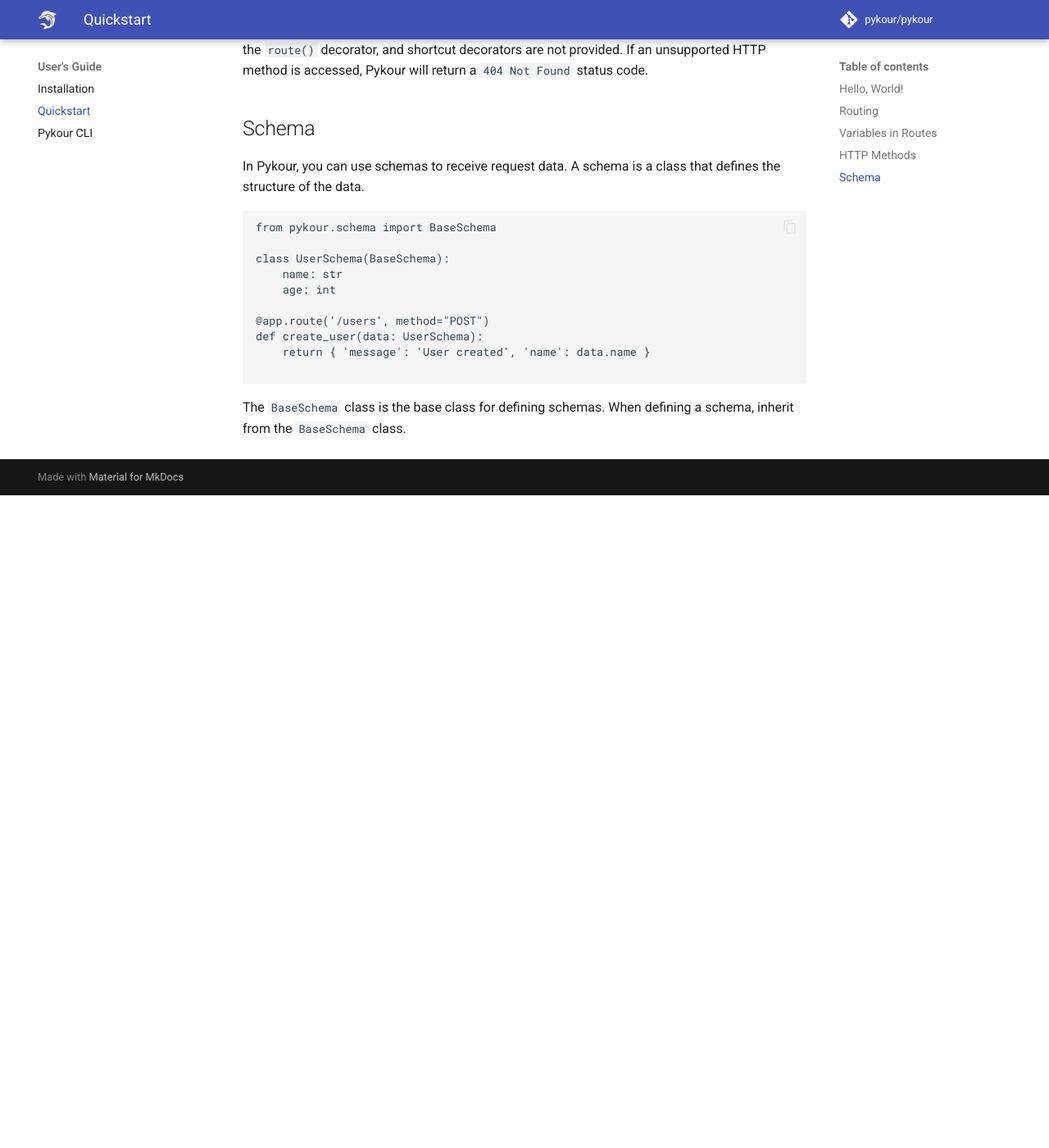
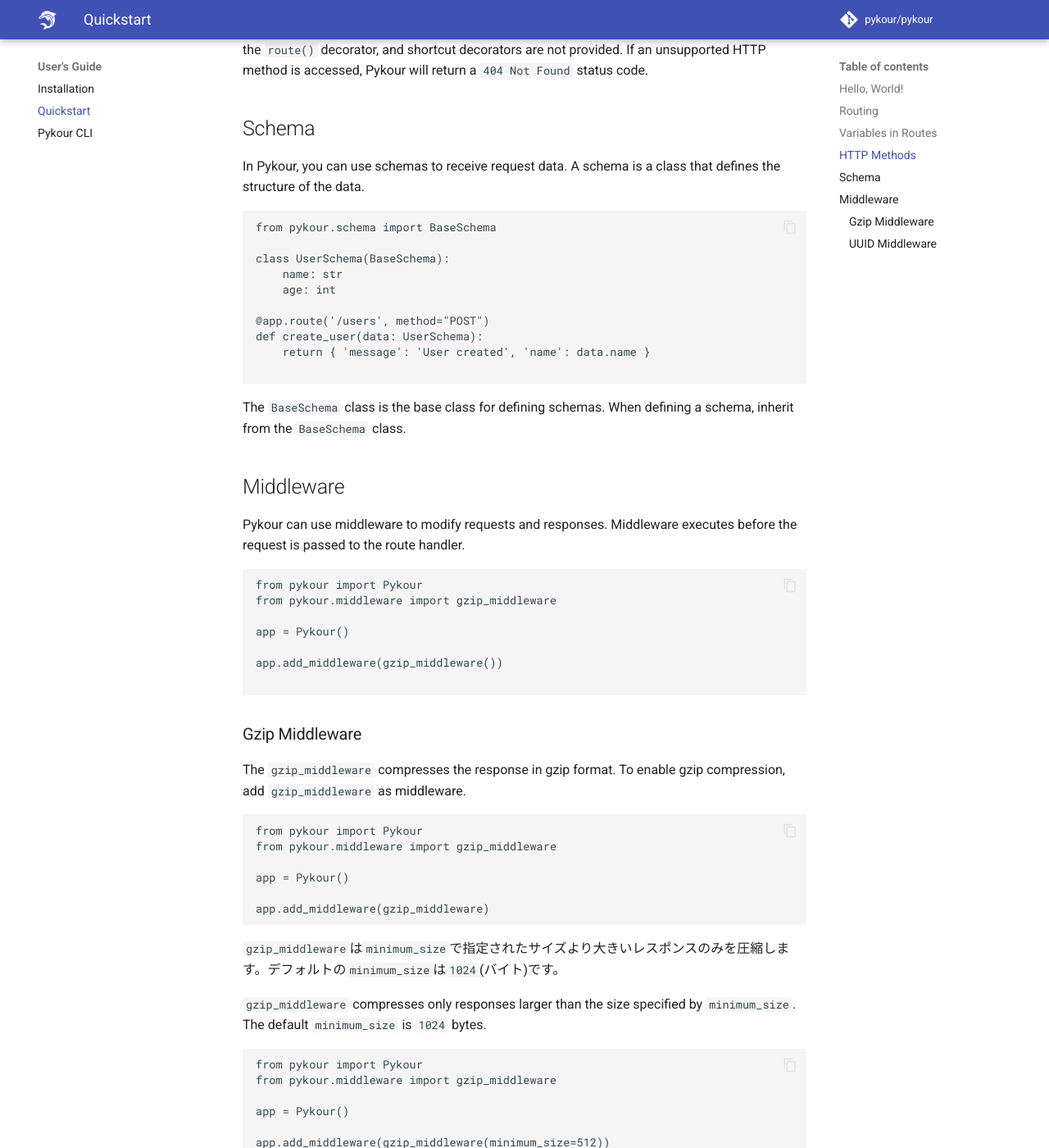
Before and after one commit to pykour/pykour, an MkDocs documentation site: the page built from docs/quickstart.md, in a window 1280 px wide and 1400 px high, scrolled down 3314 px. Shown: the whole window at 82% size. Built offline with MkDocs 1.6.1 and Material for MkDocs 9.7.7, drawn with Linux system fonts in a browser that asks for light colours; comment, search, counter and statistics services are not loaded; before the commit the page ends 3918 px from its top, so only the background shows below that; some of the changed text lies outside the part shown.

Commit message:
fix uuid middleware and update document

````diff
--- a/docs/quickstart.md
+++ b/docs/quickstart.md
@@ -172,3 +172,71 @@
 ```
 
 The `BaseSchema` class is the base class for defining schemas. When defining a schema, inherit from the `BaseSchema` class.
+
+## Middleware
+
+Pykour can use middleware to modify requests and responses. Middleware executes before the request is passed to the route handler.
+
+```python
+from pykour import Pykour
+from pykour.middleware import gzip_middleware
+
+app = Pykour()
+
+app.add_middleware(gzip_middleware())
+
+```
+
+### Gzip Middleware
+
+The `gzip_middleware` compresses the response in gzip format. To enable gzip compression,
+add `gzip_middleware` as middleware.
+
+```python
+from pykour import Pykour
+from pykour.middleware import gzip_middleware
+
+app = Pykour()
+
+app.add_middleware(gzip_middleware)
+```
+
+`gzip_middleware`は`minimum_size`で指定されたサイズより大きいレスポンスのみを圧縮します。デフォルトの`minimum_size`は`1024`(バイト)です。
+
+`gzip_middleware` compresses only responses larger than the size specified by `minimum_size`. The default `minimum_size`
+is `1024` bytes.
+
+```python
+from pykour import Pykour
+from pykour.middleware import gzip_middleware
+
+app = Pykour()
+
+app.add_middleware(gzip_middleware(minimum_size=512))
+```
+
+In this example, only responses of `512` bytes or larger will be GZIP compressed.
+
+### UUID Middleware
+
+The `uuid_middleware` adds a UUID to the request. By default, it is added to the `X-Request-ID` header.
+
+```python
+from pykour import Pykour
+from pykour.middleware import uuid_middleware
+
+app = Pykour()
+
+app.add_middleware(uuid_middleware)
+```
+
+The `uuid_middleware` can specify the header name to add using the `header_name` argument.
+
+```python
+from pykour import Pykour
+from pykour.middleware import uuid_middleware
+
+app = Pykour()
+
+app.add_middleware(uuid_middleware(header_name="X-My-Request-ID"))
+```
````
Also changed, not shown: docs/installation.md (+2 -0 lines), docs/release-notes.md (+1 -1 lines), 3 other files.
